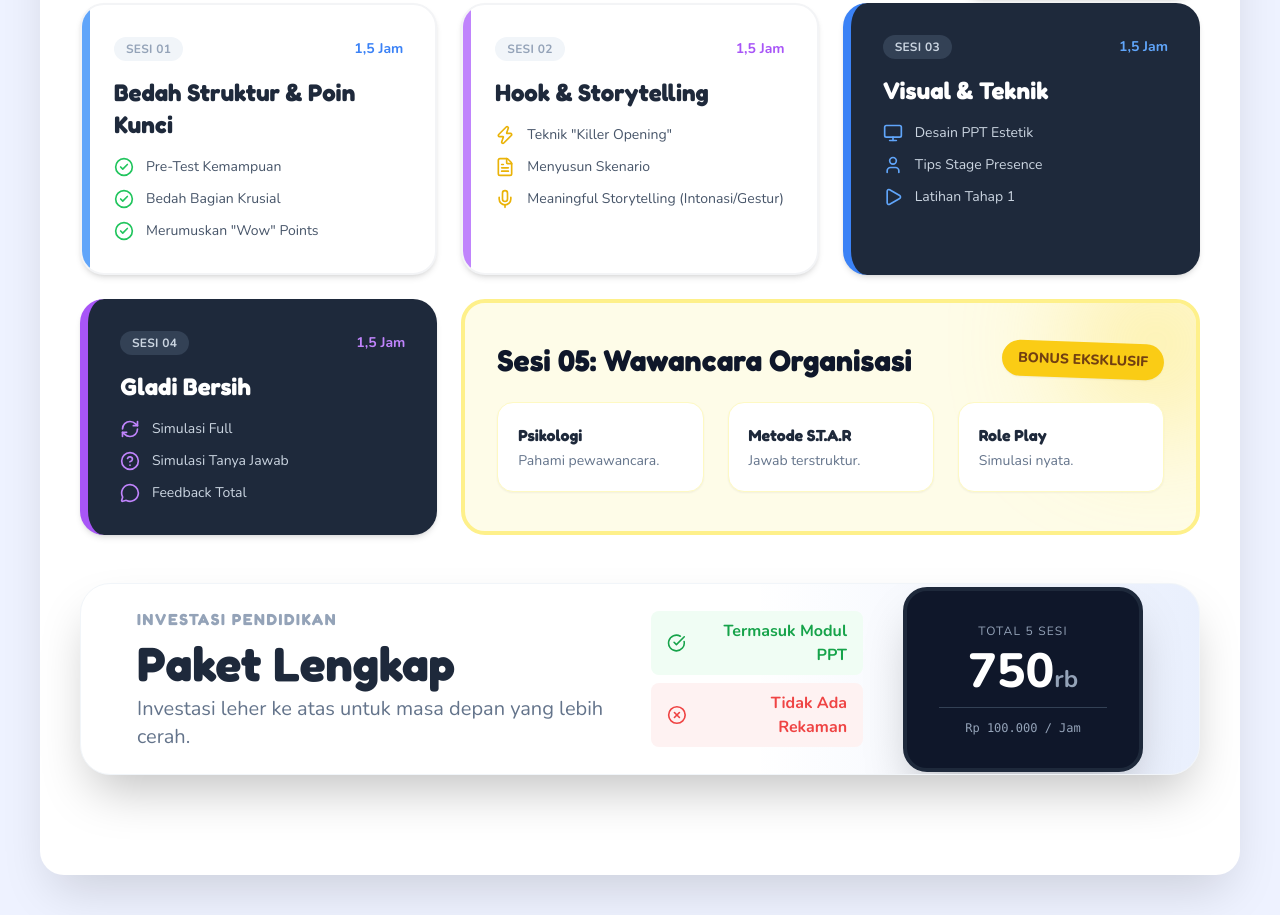
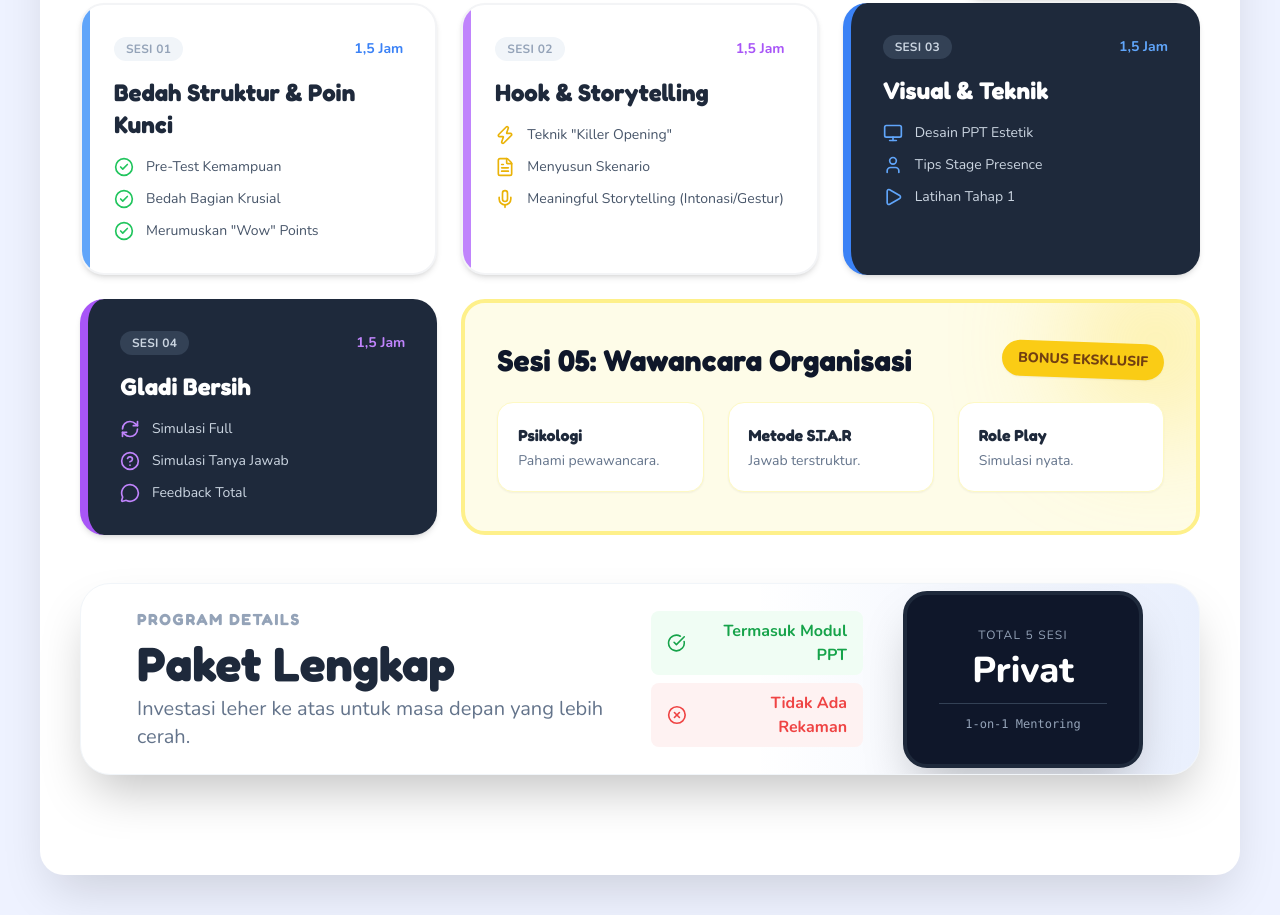
Before and after one commit to pypraesland/BookletDigitalPublicSpeakingJagoPresentasi, a plain HTML site: page index.html in a window 1280 px wide. Shown: the part 705-1620 px from the top of the page. Drawn offline with nearby package versions, Linux system fonts and the light colour scheme.

Commit message:
Update index.html

```diff
--- a/index.html
+++ b/index.html
@@ -164,16 +164,15 @@
                 </div>
             </div>
 
-            <!-- HALAMAN 6: HARGA -->
-            <div class="bg-white p-8 py-16">
+            <!-- HALAMAN AKHIR -->
+            <div class="bg-white p-8 py-16 text-center">
                 <div class="bg-gradient-to-br from-blue-600 to-indigo-700 rounded-3xl p-1 shadow-2xl">
                     <div class="bg-white rounded-[1.4rem] p-6 text-center">
-                        <h3 class="text-gray-500 uppercase text-xs font-bold tracking-widest mb-4">Investasi Belajar</h3>
-                        <div class="flex justify-center items-baseline mb-6"><span class="text-5xl font-black text-slate-800 tracking-tighter">750</span><span class="text-xl font-bold text-slate-500 ml-1">rb</span></div>
+                        <h3 class="text-gray-500 uppercase text-xs font-bold tracking-widest mb-4">Program Details</h3>
+
                         <div class="bg-slate-50 rounded-xl p-4 mb-6 space-y-3 text-sm">
                             <div class="flex justify-between border-b border-slate-200 pb-2"><span class="text-slate-500">Total Sesi</span><span class="font-bold text-slate-800">5 Pertemuan</span></div>
                             <div class="flex justify-between border-b border-slate-200 pb-2"><span class="text-slate-500">Durasi</span><span class="font-bold text-slate-800">7,5 Jam</span></div>
-                            <div class="flex justify-between"><span class="text-slate-500">Per Jam</span><span class="font-bold text-slate-800">Rp 100.000</span></div>
                         </div>
                         <div class="space-y-2 text-left mb-4 text-xs font-bold">
                             <div class="flex items-center gap-2 text-green-600 bg-green-50 p-2 rounded-lg"><i data-lucide="check-circle" class="w-4 h-4"></i> Termasuk Modul PPT</div>
@@ -301,7 +300,7 @@
                 <div class="absolute right-0 top-0 h-full w-2/5 bg-gradient-to-l from-blue-600 to-transparent opacity-10"></div>
 
                 <div class="z-10 pl-4">
-                    <h3 class="text-base font-bold text-slate-400 uppercase tracking-widest mb-2">Investasi Pendidikan</h3>
+                    <h3 class="text-base font-bold text-slate-400 uppercase tracking-widest mb-2">Program Details</h3>
                     <h2 class="text-5xl font-black text-slate-800 mb-2">Paket Lengkap</h2>
                     <p class="text-xl text-slate-500 font-medium">Investasi leher ke atas untuk masa depan yang lebih cerah.</p>
                 </div>
@@ -313,8 +312,8 @@
                     </div>
                     <div class="bg-slate-900 text-white p-8 rounded-[24px] shadow-2xl text-center min-w-[240px] transform hover:scale-105 transition border-4 border-slate-800">
                         <p class="text-xs text-slate-400 uppercase tracking-widest mb-2">Total 5 Sesi</p>
-                        <div class="text-5xl font-black mb-2">750<span class="text-2xl font-bold text-slate-400">rb</span></div>
-                        <p class="text-xs text-slate-400 border-t border-slate-700 pt-3 mt-3 font-mono">Rp 100.000 / Jam</p>
+                        <div class="text-4xl font-black mb-2">Privat</div>
+                        <p class="text-xs text-slate-400 border-t border-slate-700 pt-3 mt-3 font-mono">1-on-1 Mentoring</p>
                     </div>
                 </div>
             </div>
```
